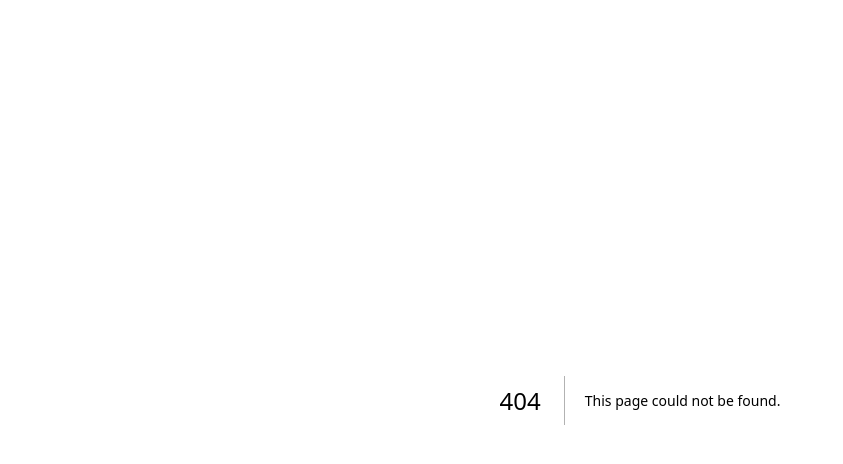
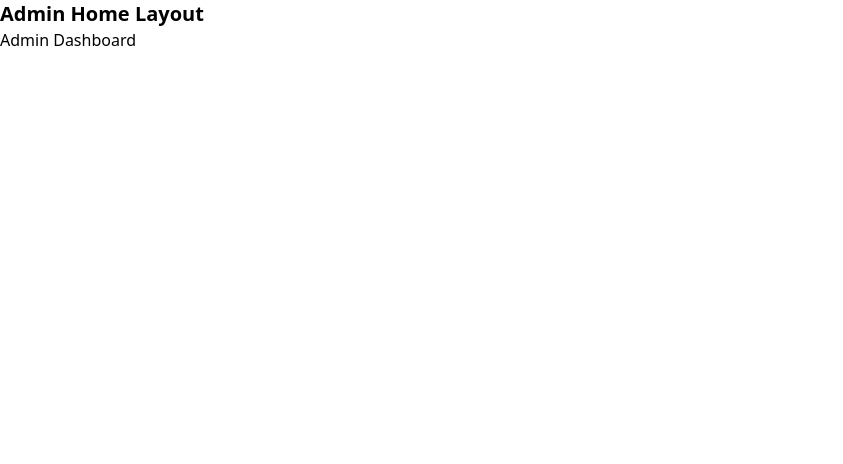
Before and after one commit to LuizFelipeOC/NextJS-App-Router-Fundamentals, a Next.js app: page /dashboard in a window 1280 px wide. Before the commit this address had no page. Shown: the top 464 px of the page, without its empty margins (0-843 px from the left). Built offline with nearby package versions, Linux system fonts and the light colour scheme.

Commit message:
feat: routes group example

```diff
--- /dev/null
+++ b/app/(home)/dashboard/page.tsx
@@ -0,0 +1,5 @@
+export default function DashboardPage() {
+    return (
+     <h1>Admin Dashboard</h1>
+    );
+ }
--- /dev/null
+++ b/app/(home)/layout.tsx
@@ -0,0 +1,8 @@
+export default function HomeLayout({children}: {children: React.ReactNode}) {
+    return (
+        <>
+        <h1 className="text-xl font-bold">Admin Home Layout</h1>
+        <div>{children}</div>
+        </>
+    );
+ }
--- /dev/null
+++ b/app/(home)/profile/page.tsx
@@ -0,0 +1,5 @@
+export default function ProfilePage() {
+    return (
+     <h1>Admin Profile</h1>
+    );
+ }
```
